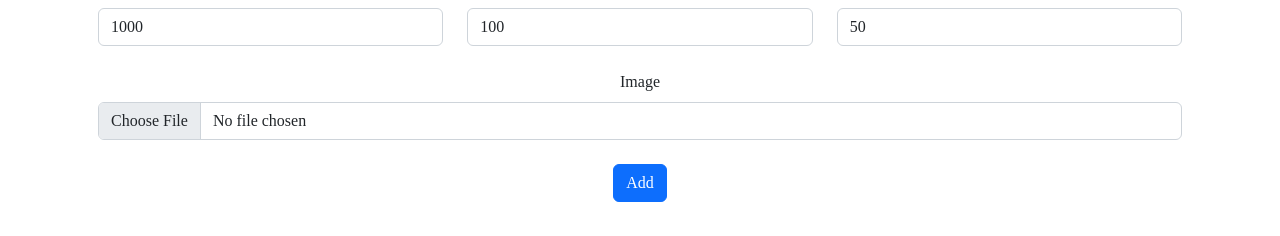
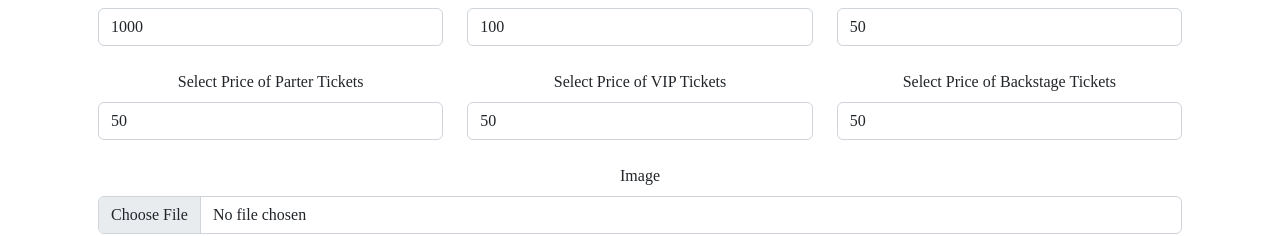
Before and after one commit to epanjeta/ticket-reservation-skenderija, a React (Create React App) app in the folder client/: page /new-event in a window 1280 px wide. Shown: the part 520-756 px from the top of the page. Built offline with nearby package versions, Linux system fonts and the light colour scheme.

Commit message:
Added option to set ticket prices for each ticket type when creating an event

```diff
--- a/client/src/views/home/components/CreateEvent.js
+++ b/client/src/views/home/components/CreateEvent.js
@@ -21,6 +21,10 @@ const CreateEvent = () => {
     const [parter, setParter] = useState(1000);
     const [vip, setVip] = useState(100);
     const [backstage, setBackstage] = useState(50);
+
+    const [parterPrice, setParterPrice] = useState(50);
+    const [vipPrice, setVipPrice] = useState(50);
+    const [backstagePrice, setBackstagePrice] = useState(50);
 
     const navigate = useNavigate();
 
@@ -65,7 +69,7 @@ const CreateEvent = () => {
                                 "totalTickets": parter,
                                 "ticketTypeDTO": {
                                     "ticketType": "PARTER",
-                                    "ticketPrice": 50
+                                    "ticketPrice": parterPrice
                                 },
                             },
                             {
@@ -73,7 +77,7 @@ const CreateEvent = () => {
                                 "totalTickets": vip,
                                 "ticketTypeDTO": {
                                     "ticketType": "VIP",
-                                    "ticketPrice": 50
+                                    "ticketPrice": vipPrice
                                 }
                             },
                             {
@@ -81,7 +85,7 @@ const CreateEvent = () => {
                                 "totalTickets": backstage,
                                 "ticketTypeDTO": {
                                     "ticketType": "BACKSTAGE",
-                                    "ticketPrice": 50
+                                    "ticketPrice": backstagePrice
                                 },
                             }
                         ]
@@ -195,6 +199,33 @@ const CreateEvent = () => {
                                     </Col>
                                 </Row>
 
+                                <Row>
+                                    <Col>
+                                        <Form.Group className="mb-4">
+                                            <Form.Label>Select Price of Parter Tickets</Form.Label>
+                                            <Form.Control type="number"
+                                                          value={parterPrice}
+                                                          onChange={e => setParterPrice(e.target.value)}/>
+                                        </Form.Group>
+                                    </Col>
+                                    <Col>
+                                        <Form.Group className="mb-4">
+                                            <Form.Label>Select Price of VIP Tickets</Form.Label>
+                                            <Form.Control type="number"
+                                                          value={vipPrice}
+                                                          onChange={e => setVipPrice(e.target.value)}/>
+                                        </Form.Group>
+                                    </Col>
+                                    <Col>
+                                        <Form.Group className="mb-4">
+                                            <Form.Label>Select Price of Backstage Tickets</Form.Label>
+                                            <Form.Control type="number"
+                                                          value={backstagePrice}
+                                                          onChange={e => setBackstagePrice(e.target.value)}/>
+                                        </Form.Group>
+                                    </Col>
+                                </Row>
+
                                 <Form.Group className="mb-4">
                                     <Form.Label>Image</Form.Label>
                                     <Form.Control type="file"
```
Also changed, not shown: 1 other file (tests, documents, lock files or other folders).
